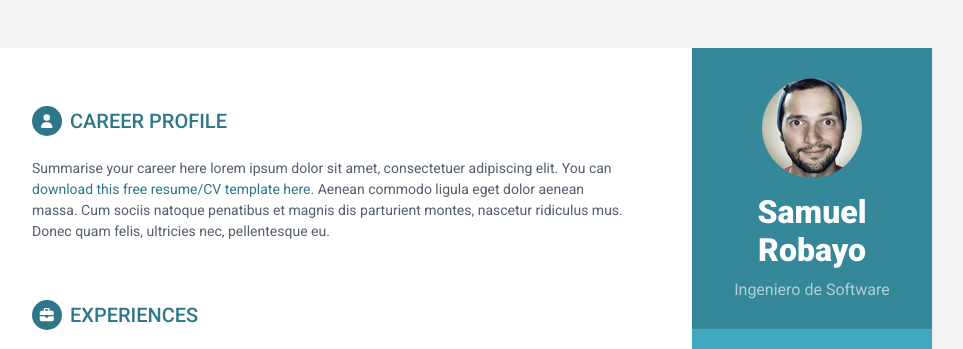
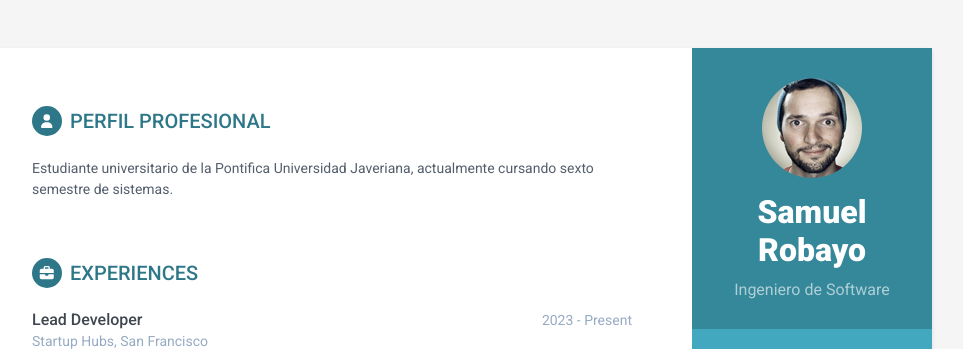
Before and after one commit to Robasmuel/Robayo-Hv, a plain HTML site: page index.html in a window 1280 px wide. Shown: the top 349 px of the page, without its empty margins (188-1151 px from the left). Drawn offline with Linux system fonts and the light colour scheme.

Commit message:
modifica rl perfil profesional (#2)
modificar perfil profesional

```diff
--- a/index.html
+++ b/index.html
@@ -76,9 +76,9 @@
         <div class="main-wrapper">
 
             <section class="section summary-section">
-                <h2 class="section-title"><span class="icon-holder"><i class="fa-solid fa-user"></i></span>Career Profile</h2>
+                <h2 class="section-title"><span class="icon-holder"><i class="fa-solid fa-user"></i></span>Perfil Profesional</h2>
                 <div class="summary">
-                    <p>Summarise your career here lorem ipsum dolor sit amet, consectetuer adipiscing elit. You can <a href="https://themes.3rdwavemedia.com/bootstrap-templates/resume/orbit-free-resume-cv-bootstrap-theme-for-developers/" target="_blank">download this free resume/CV template here</a>. Aenean commodo ligula eget dolor aenean massa. Cum sociis natoque penatibus et magnis dis parturient montes, nascetur ridiculus mus. Donec quam felis, ultricies nec, pellentesque eu.</p>
+                    <p>Estudiante universitario de la Pontifica Universidad Javeriana, actualmente cursando sexto semestre de sistemas.</p>
                 </div><!--//summary-->
             </section><!--//section-->
 
```
